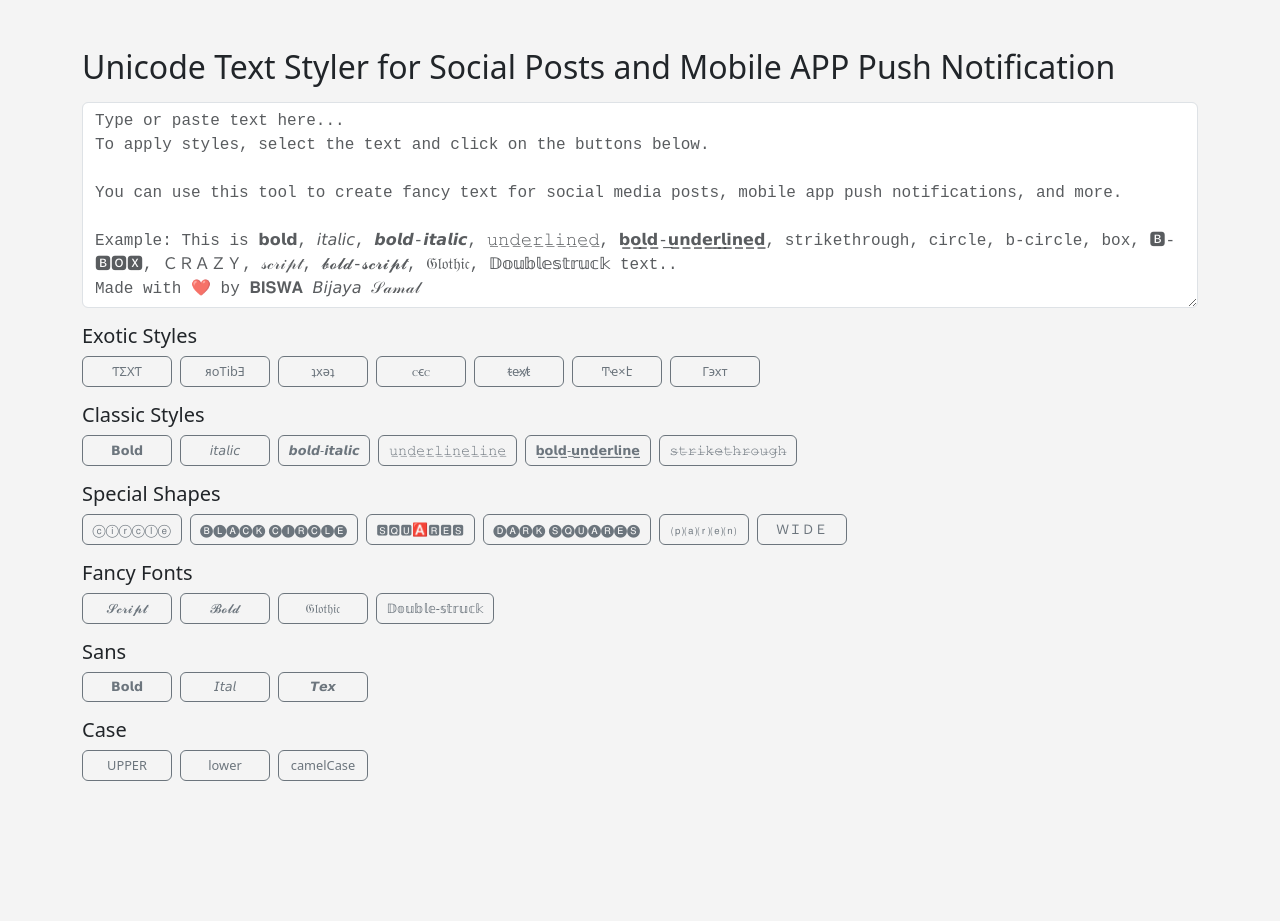
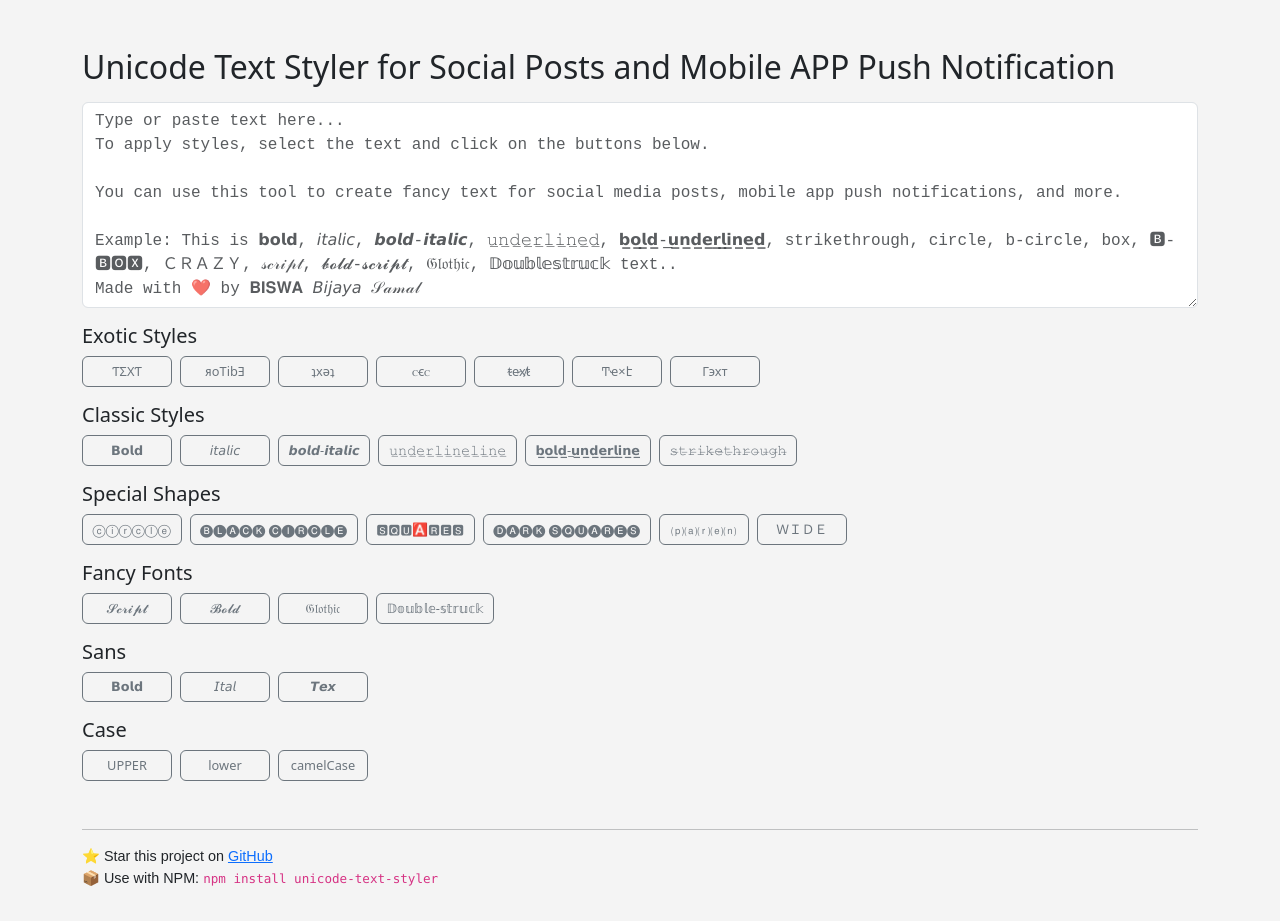
Before and after one commit to biswabijaya/Unicode-Text-Styler, a website: page example/index.html in a window 1280 px wide. Before the commit the page ends 829 px from the top, so only its background shows below. Drawn offline with nearby package versions, Linux system fonts and the light colour scheme.

Commit message:
Update index.html

```diff
--- a/example/index.html
+++ b/example/index.html
@@ -90,7 +90,14 @@ Made with ❤️ by 𝐁𝐈𝐒𝐖𝐀 𝘉𝘪𝘫𝘢𝘺𝘢 𝒮𝒶𝓂
             <button class="btn btn-style btn-outline-secondary" data-bs-toggle="tooltip" title="Apply camelCase" onclick="caseTransform('camel')">camelCase</button>
         </div>
 
+        <footer style="margin-top: 3rem; font-family: sans-serif; font-size: 0.9rem;">
+            <hr>
+            ⭐ Star this project on <a href="https://github.com/biswabijaya/Unicode-Text-Styler" target="_blank">GitHub</a><br>
+            📦 Use with NPM: <code onclick="copyNpmCommand()" style="cursor: pointer;">npm install unicode-text-styler</code>
+        </footer>
+
     </div>
+
 
     <script src="https://cdnjs.cloudflare.com/ajax/libs/jquery/3.6.4/jquery.min.js?v=1"></script>
     <script src="https://cdn.jsdelivr.net/npm/bootstrap@5.3.0-alpha1/dist/js/bootstrap.bundle.min.js?v=1"></script>
@@ -150,6 +157,10 @@ Made with ❤️ by 𝐁𝐈𝐒𝐖𝐀 𝘉𝘪𝘫𝘢𝘺𝘢 𝒮𝒶𝓂
 
             editor.setRangeText(selected, start, end, 'end');
         }
+        function copyNpmCommand() {
+            navigator.clipboard.writeText('npm install unicode-text-styler')
+                .then(() => alert('Copied to clipboard!'));
+        }
     </script>
 
 </body>
```
